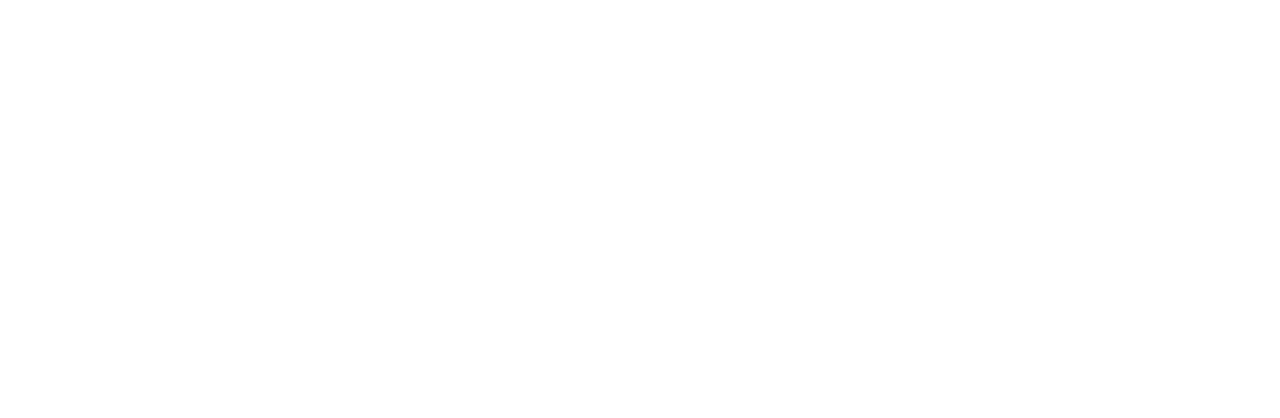
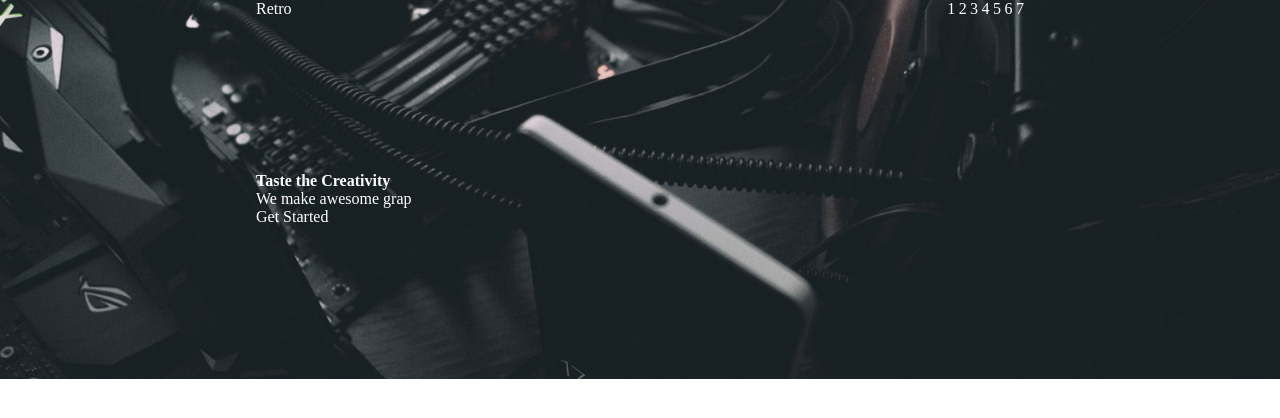
Before and after one commit to golushkin/spo_verstka, a website: page index.html in a window 1280 px wide. Drawn offline with Linux system fonts and the light colour scheme.

Commit message:
modified webpack, install file-loader, add header

```diff
--- a/index.html
+++ b/index.html
@@ -8,6 +8,37 @@
     <title>Document</title>
 </head>
 <body>
+    <header>
+        <div class="h-content">
+            <div class="nav-bar">
+                <p class="logo">
+                    <a href="#">Retro</a>
+                </p>
+                <div class="links">
+                    <ul>
+                        <li>1</li>
+                        <li>2</li>
+                        <li>3</li>
+                        <li>4</li>
+                        <li>5</li>
+                        <li>6</li>
+                        <li>7</li>
+                    </ul>
+                </div>
+            </div>
+            <div class="title-block">
+                <p class="title">Taste the Creativity</p>
+                <p>We make awesome grap</p>
+                <p><span>Get Started</span></p>
+            </div>
+        </div>
+    </header>
+    <main>
+
+    </main>
+    <footer>
+
+    </footer>
     <script type="text/javascript" src='./res/main.js'></script>
 </body>
 </html>
--- a/package.json
+++ b/package.json
@@ -15,6 +15,7 @@
     "babel-preset-env": "^1.7.0",
     "babel-preset-stage-3": "^6.24.1",
     "css-loader": "^3.2.0",
+    "file-loader": "^4.2.0",
     "mini-css-extract-plugin": "^0.8.0",
     "node-sass": "^4.12.0",
     "path": "^0.12.7",
--- /dev/null
+++ b/src/css/general.scss
@@ -0,0 +1,12 @@
+*{
+    margin: 0;
+    padding: 0;
+}
+
+li{
+    list-style: none;
+}
+
+a{
+    text-decoration: none;
+}
--- /dev/null
+++ b/src/css/header.scss
@@ -0,0 +1,38 @@
+$header-color: #fff;
+@font-face {
+    font-family: 'BtB';
+    src:
+        url(./fonts/Back_to_Black_Demo.ttf);
+  }
+
+
+header{
+    background: url('./image/bg-header.png');
+    background-size: cover;
+    & .h-content{
+        color: $header-color;
+        margin: 0 20%;
+        & .nav-bar{
+            display: flex;
+            justify-content: space-between;
+            & .logo a{
+                color: $header-color;
+            }
+            & .links{
+                flex-basis: 10%;
+
+                & ul{
+                    width: 100%;
+                    display: flex;
+                    justify-content: space-between;
+                }
+            }
+        }
+        & .title-block{
+            padding: 20% 0;
+            & .title{
+                font-family: 'BtB';
+            }
+        }
+    }
+}
--- a/src/css/style.scss
+++ b/src/css/style.scss
@@ -0,0 +1,2 @@
+@import './general.scss';
+@import './header.scss'
--- a/webpack.config.js
+++ b/webpack.config.js
@@ -41,7 +41,33 @@ const conf = {
                         loader:"sass-loader"
                     },
                 ]
-            }
+            },
+            {
+                test: /\.(png|svg|jpg|gif)$/,
+                use: [
+                    {
+                      loader: 'file-loader',
+                      options: {
+                        name: '[name].[ext]',
+                        publicPath:'./images',
+                        outputPath: 'images'
+                      }
+                    }
+                ],
+            },
+            {
+                test: /\.(woff|woff2|eot|ttf|otf)$/,
+                use: [
+                    {
+                        loader: 'file-loader',
+                        options: {
+                          name: '[name].[ext]',
+                          publicPath:'./fonts',
+                          outputPath: 'fonts'
+                        }
+                    }
+                ],
+            },
         ]
     },
 }
```
Also changed, not shown: res/fonts/Back to Black Demo.ttf (added), res/images/bg-header.png (added), res/style.css, src/css/fonts/Back to Black Bold Demo.ttf (added), src/css/fonts/Back_to_Black_Demo.ttf (added), src/css/image/Logo.png (added), src/css/image/bg-header.png (added), 1 other file.
